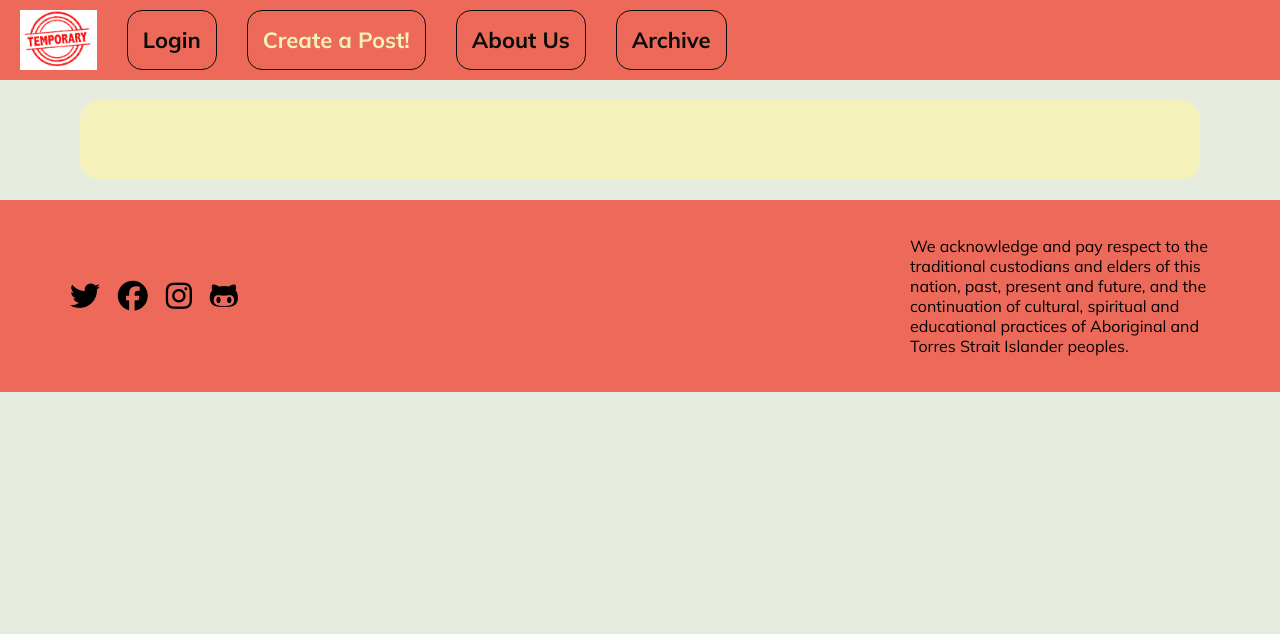
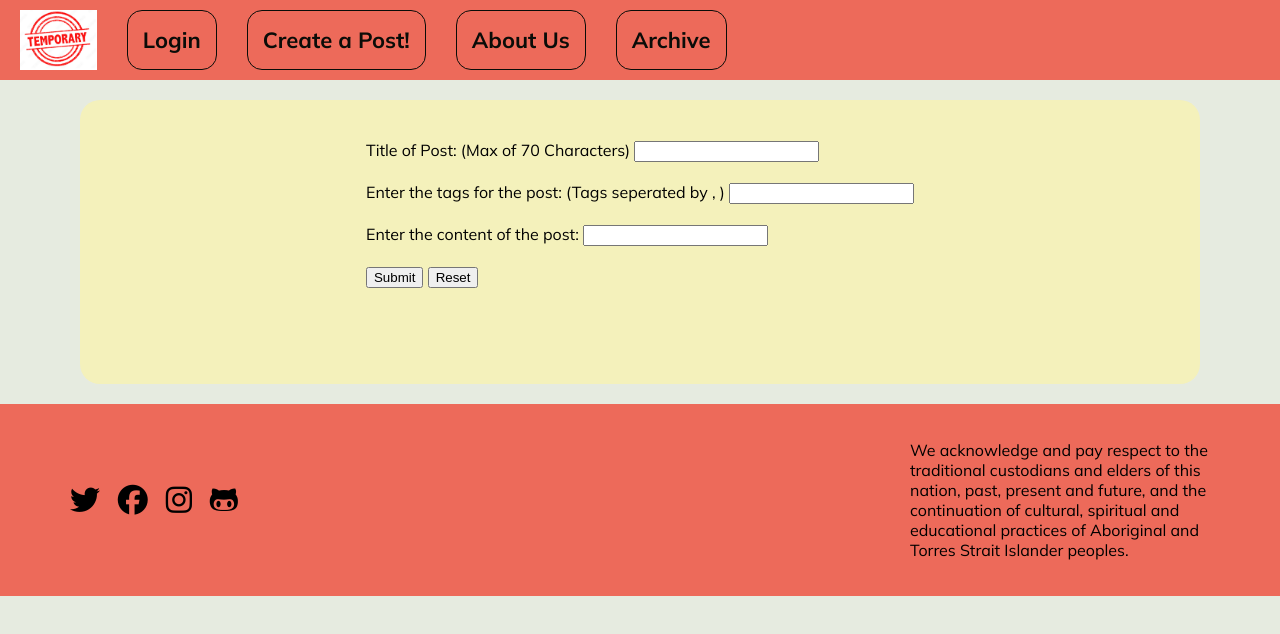
Before and after one commit to nnglai/uni-KIT202-project, a plain HTML site: page create.html in a window 1280 px wide. Drawn offline with Linux system fonts and the light colour scheme.

Commit message:
Add files via upload

```diff
--- a/create.html
+++ b/create.html
@@ -12,7 +12,7 @@
 
   <link rel="stylesheet" href="./static/css/style.css">
 
-  <script src="./static/js/script.js" defer></script>
+  <script src="./static/js/createAPostScript.js" defer></script>
 
   <!-- FontAwesome Kit for Icons -->
   <script src="https://kit.fontawesome.com/5f78ca6619.js" crossorigin="anonymous"></script>
@@ -27,15 +27,41 @@
     <a href="about.html" class="link">About Us</a>
     <a href="archive.html" class="link">Archive</a>
   </header>
+
   <section class="container">
 
+  <form novalidate class="createForm" name="createAPostForm">
+    <label for="tileOfPostField">Title of Post: (Max of 70 Characters)</label>
+    <input type="text" id="tileOfPostField" name="tileOfPostField">
+    <br>
+    <br>
+
+    <label for="tagsField">Enter the tags for the post: (Tags seperated by , )</label>
+    <input type="text" id="tagsField" name="tagsField">
+    <br>
+    <br>
+
+    <label for="contentField">Enter the content of the post:</label>
+    <input type="text" id="contentField" name="contentField">
+    <br>
+    <br>
+
+    <input type="submit" value="Submit">
+    <input type="reset">
+
+  </form>
+
+  <h2 class="errorMessage" id="errorMessage"></h2>
+
   </section>
+
   <footer class="footer">
     <div class="social-icons">
       <i class="fab fa-twitter"></i>
       <i class="fab fa-facebook"></i>
       <i class="fab fa-instagram"></i>
       <i class="fab fa-github-alt"></i>
+
     </div>
     <p class="acknowledgment">We acknowledge and pay respect to the traditional custodians and elders of this nation, past, present and future, and the continuation of cultural, spiritual and educational practices of Aboriginal and Torres Strait Islander peoples.</p>
   </footer>
```
